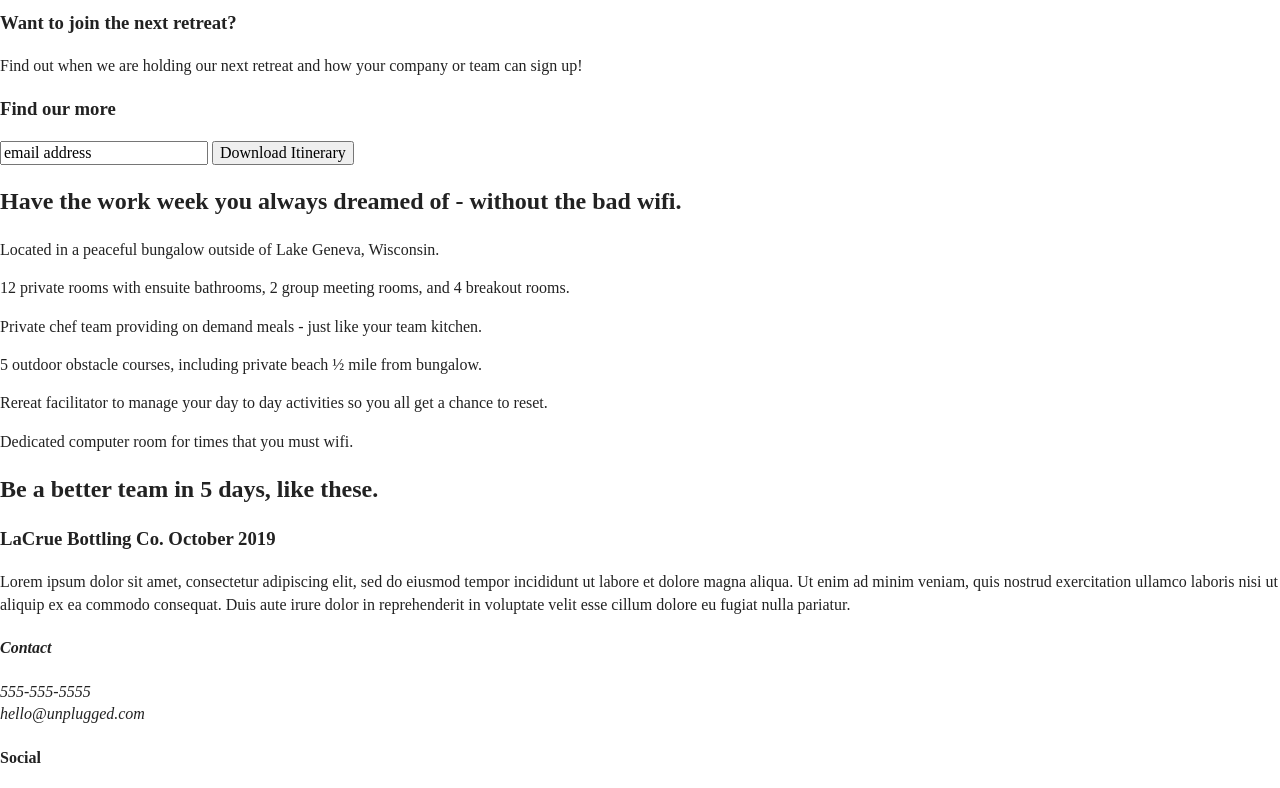
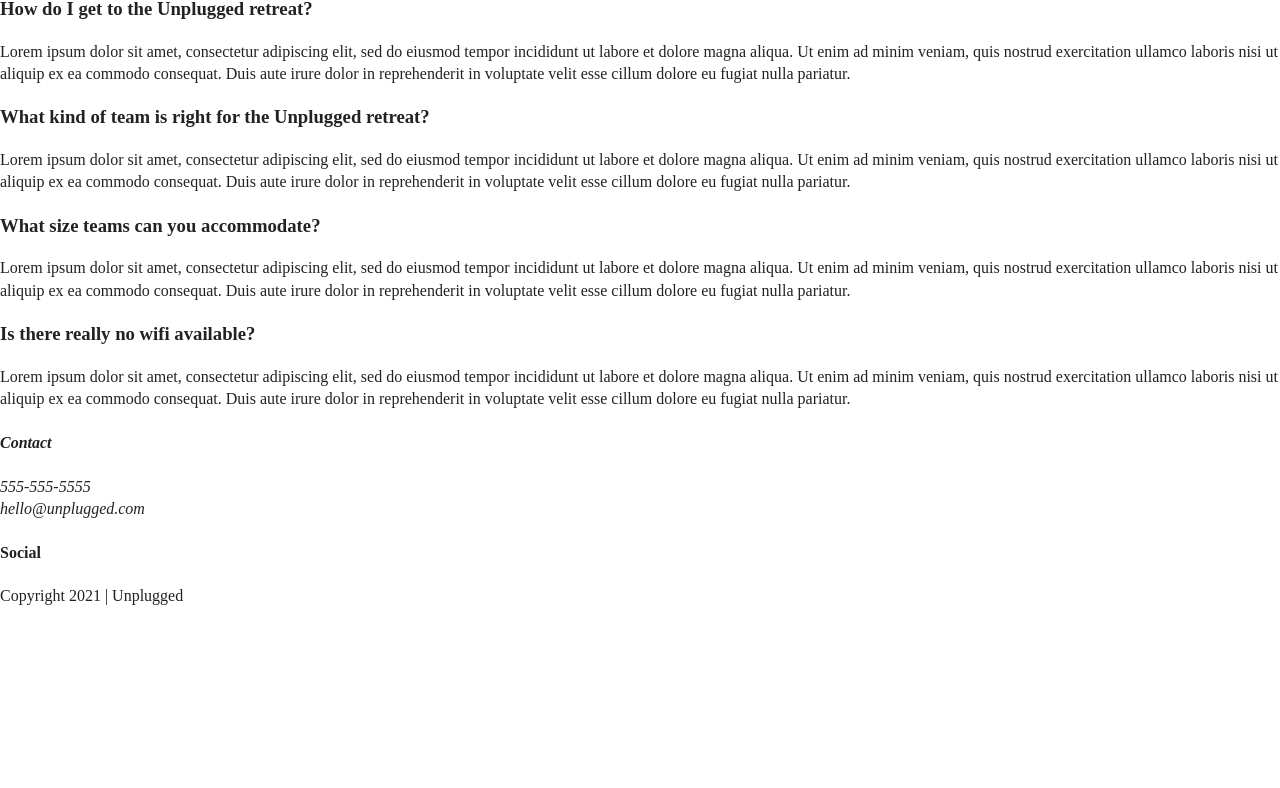
Before and after one commit to jhock9/unplugged, a website: page faqs/index.html in a window 1280 px wide. Shown: the part 162-950 px from the top of the page. After the commit the page ends 800 px from the top, so only its background shows below. Drawn offline with Linux system fonts and the light colour scheme.

Commit message:
html - FAQ page, About updates

```diff
--- a/faqs/index.html
+++ b/faqs/index.html
@@ -36,75 +36,42 @@
     </div>
   </header>
 
-  <main>
-    <section class="hero-area">
-      <div class="content-wrapper">
-        <h1>Retreat from the desk, return refreshed.</h1>
+  <main class="faq">
+    <div class="content-wrapper">
+      <h2>Frequently Asked Questions</h2>
+      <div class="faq-content">
+        <h3>How do I get to the Unplugged retreat?</h3>
+        <p>Lorem ipsum dolor sit amet, consectetur adipiscing elit,
+        sed do eiusmod tempor incididunt ut labore et dolore magna aliqua.
+        Ut enim ad minim veniam, quis nostrud exercitation ullamco laboris
+        nisi ut aliquip ex ea commodo consequat. Duis aute irure dolor in
+        reprehenderit in voluptate velit esse cillum dolore eu fugiat nulla pariatur.</p>
       </div>
-    </section>
-
-    <aside>
-      <div class="content-wrapper">
-        <div class="form-description">
-          <h3>Want to join the next retreat?</h3>
-          <p>Find out when we are holding our next retreat and how your company or team can sign up!</p>
-        </div>
-        <div class="form">
-          <h3>Find our more</h3>
-          <input type="text" name="name" value="email address">
-          <input type="button" value="Download Itinerary">
-        </div>
+      <div class="faq-content">
+        <h3>What kind of team is right for the Unplugged retreat?</h3>
+        <p>Lorem ipsum dolor sit amet, consectetur adipiscing elit,
+        sed do eiusmod tempor incididunt ut labore et dolore magna aliqua.
+        Ut enim ad minim veniam, quis nostrud exercitation ullamco laboris
+        nisi ut aliquip ex ea commodo consequat. Duis aute irure dolor in
+        reprehenderit in voluptate velit esse cillum dolore eu fugiat nulla pariatur.</p>
       </div>
-    </aside>
-
-    <section class="features">
-      <div class="content-wrapper">
-        <h2>Have the work week you always dreamed of - without the bad wifi.</h2>
-        <div class="features-items">
-          <article>
-            <p class="fontawesome-icon"></p>
-            <p class="features-item-description">Located in a peaceful bungalow outside of Lake Geneva, Wisconsin.</p>
-          </article>
-          <article>
-            <p class="fontawesome-icon"></p>
-            <p class="features-item-description">12 private rooms with ensuite bathrooms, 2 group meeting rooms, and 4 breakout rooms.</p>
-          </article>
-          <article>
-            <p class="fontawesome-icon"></p>
-            <p class="features-item-description">Private chef team providing on demand meals - just like your team kitchen.</p>
-          </article>
-          <article>
-            <p class="fontawesome-icon"></p>
-            <p class="features-item-description">5 outdoor obstacle courses, including private beach &#189; mile from bungalow.</p>
-          </article>
-          <article>
-            <p class="fontawesome-icon"></p>
-            <p class="features-item-description">Rereat facilitator to manage your day to day activities so you all get a chance to reset.</p>
-          </article>
-          <article>
-            <p class="fontawesome-icon"></p>
-            <p class="features-item-description">Dedicated computer room for times that you must wifi.</p>
-          </article>
-        </div>
+      <div class="faq-content">
+        <h3>What size teams can you accommodate?</h3>
+        <p>Lorem ipsum dolor sit amet, consectetur adipiscing elit,
+        sed do eiusmod tempor incididunt ut labore et dolore magna aliqua.
+        Ut enim ad minim veniam, quis nostrud exercitation ullamco laboris
+        nisi ut aliquip ex ea commodo consequat. Duis aute irure dolor in
+        reprehenderit in voluptate velit esse cillum dolore eu fugiat nulla pariatur.</p>
       </div>
-    </section>
-
-    <section class="reviews">
-      </div class="content wrapper">
-        <h2>Be a better team in 5 days, like these.</h2>
-        <article>
-          <div>
-            <!--image-->
-            <h3>LaCrue Bottling Co. October 2019</h3>
-            <p>Lorem ipsum dolor sit amet, consectetur adipiscing elit,
-              sed do eiusmod tempor incididunt ut labore et dolore magna aliqua.
-              Ut enim ad minim veniam, quis nostrud exercitation ullamco laboris
-              nisi ut aliquip ex ea commodo consequat. Duis aute irure dolor in
-              reprehenderit in voluptate velit esse cillum dolore eu fugiat nulla pariatur.</p>
-          </div>
-        </article>
+      <div class="faq-content">
+        <h3>Is there really no wifi available?</h3>
+        <p>Lorem ipsum dolor sit amet, consectetur adipiscing elit,
+        sed do eiusmod tempor incididunt ut labore et dolore magna aliqua.
+        Ut enim ad minim veniam, quis nostrud exercitation ullamco laboris
+        nisi ut aliquip ex ea commodo consequat. Duis aute irure dolor in
+        reprehenderit in voluptate velit esse cillum dolore eu fugiat nulla pariatur.</p>
       </div>
-    </section>
+    </div>
   </main>
 
   <footer> <!--move content wrapper to here?-->
```
Also changed, not shown: about/index.html (+3 -5 lines).
